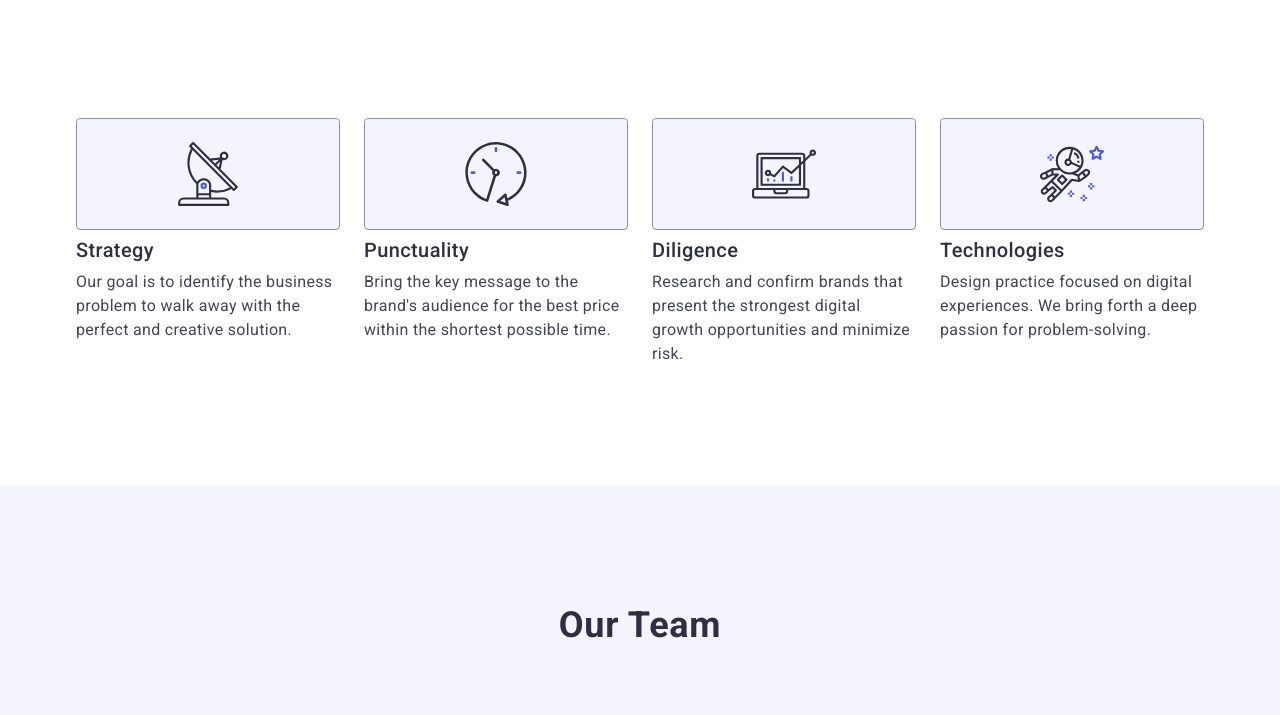
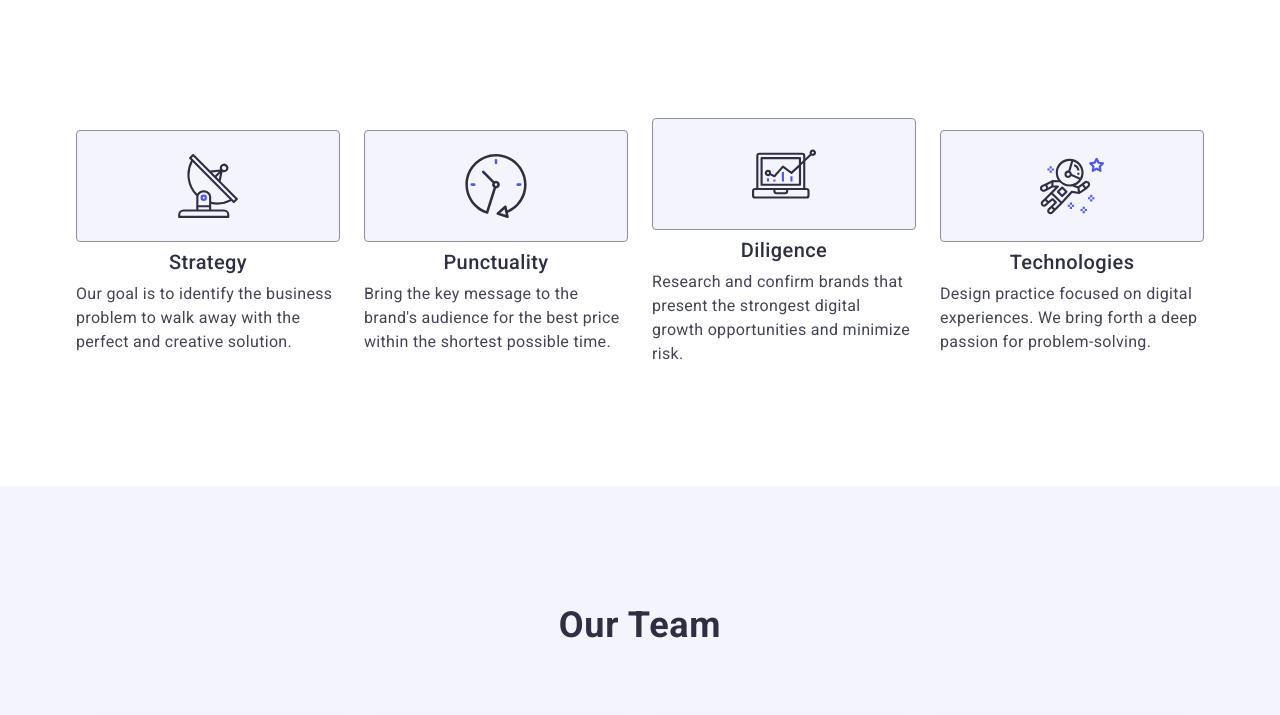
Before and after one commit to YaroslawK/goit-markup-hw-06, a plain HTML site: page index.html in a window 1280 px wide. Shown: the part 675-1390 px from the top of the page. Drawn offline with nearby package versions, Linux system fonts and the light colour scheme.

Commit message:
section2
section2

```diff
--- a/css/style.css
+++ b/css/style.css
@@ -434,44 +434,86 @@ color: #FFF;
         overflow: hidden;
 }
 
-.section-second{
+
+.section-second {
     background: #FFF;
-    padding-top: 120px;
-    padding-bottom: 120px;
-}
+    padding-top: 96px;
+    padding-bottom: 96px;
+}
+
+@media only screen and (min-width: 1158px) {
+.section-second {
+
+        padding-top: 120px;
+        padding-bottom: 120px;
+    }
+}
+
+
 
 
 .section-second-list{
     display: flex;
+    flex-direction: column;
+    justify-content: center;
+    align-items: center;
+    gap: 24px;
+}
+
+@media only screen and (min-width: 768px) {
+.section-second-list {
+
+flex-direction: row;
+flex-wrap: wrap;
+  }
 }
 
 .section-second-li{
-    margin-right: 24px;
     width: 264px;
 }
 
-.section-second-li:last-child{
-    margin-right: 0;
-}
 
 .section-second-title{
+
     color: #2E2F42;
+        text-align: center;
+
         font-family: Roboto;
-        font-size: 20px;
+        font-size: 36px;
+        font-style: normal;
+        font-weight: 700;
+        line-height: 1.11;
+        letter-spacing: 0.02em;
+        text-transform: capitalize;
+        margin-bottom: 8px;
+
+
+}
+
+@media only screen and (min-width: 1158px) {
+.section-second-title {
+    font-size: 20px;
         font-weight: 500;
-        line-height: 24px;
-        letter-spacing: 0.02em;
-
-        margin-bottom: 8px;
+        line-height: 1.2;
+  }
 }
 
 .section-second-p{
+
     color: #434455;
         font-family: Roboto;
         font-size: 16px;
-        line-height: 24px;
+        line-height: 1.5;
         letter-spacing: 0.02em;
-}
+        font-weight: 500;
+}
+
+@media only screen and (min-width: 1158px) {
+.section-second-p {
+    font-weight: 400;
+  }
+}
+
 
 .features-icon-container{
     width: 264px;
@@ -483,6 +525,12 @@ color: #FFF;
     justify-content:center;
     align-items: center;
     margin-bottom: 8px;
+}
+
+@media only screen and (max-width: 1157.98px) {
+.features-icon-container {
+    display: none;
+  }
 }
 
 /* Section 3 */
--- a/index.html
+++ b/index.html
@@ -317,7 +317,7 @@
       </section>
       <!-- section 4 -->
 
-      <section class="section-fourth hide">
+      <section class="section-fourth">
         <div class="container">
           <h2 class="portfolio">Our Portfolio</h2>
           <ul class="portfolio-list">
```
